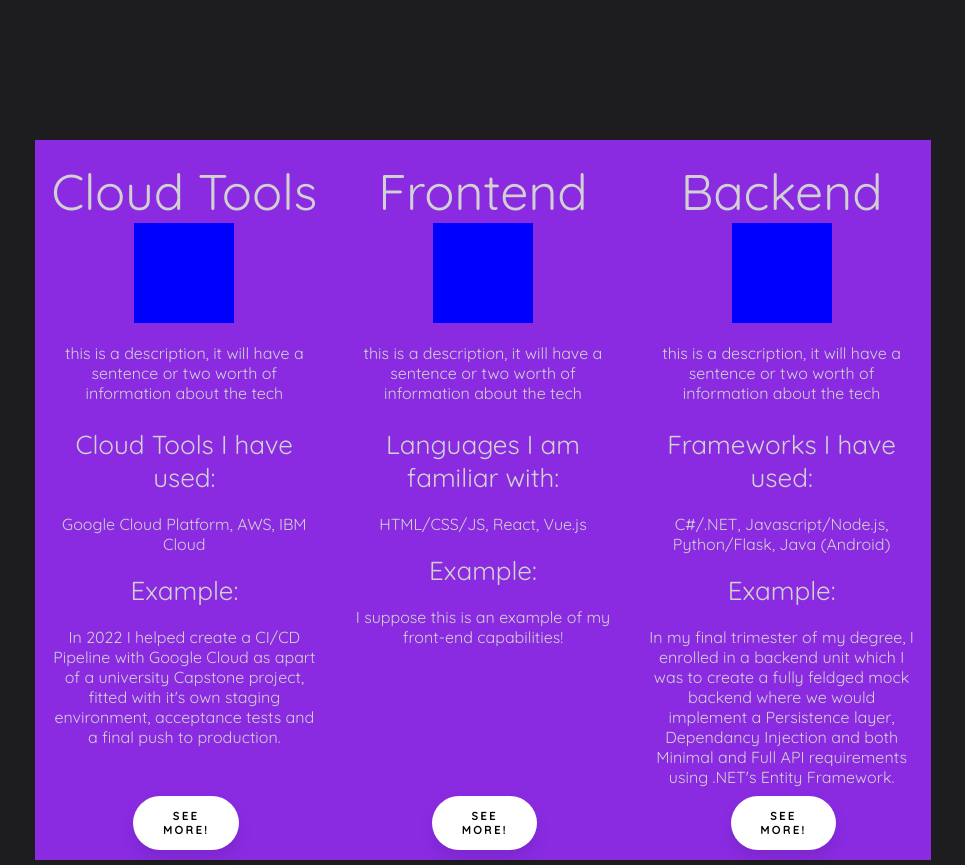
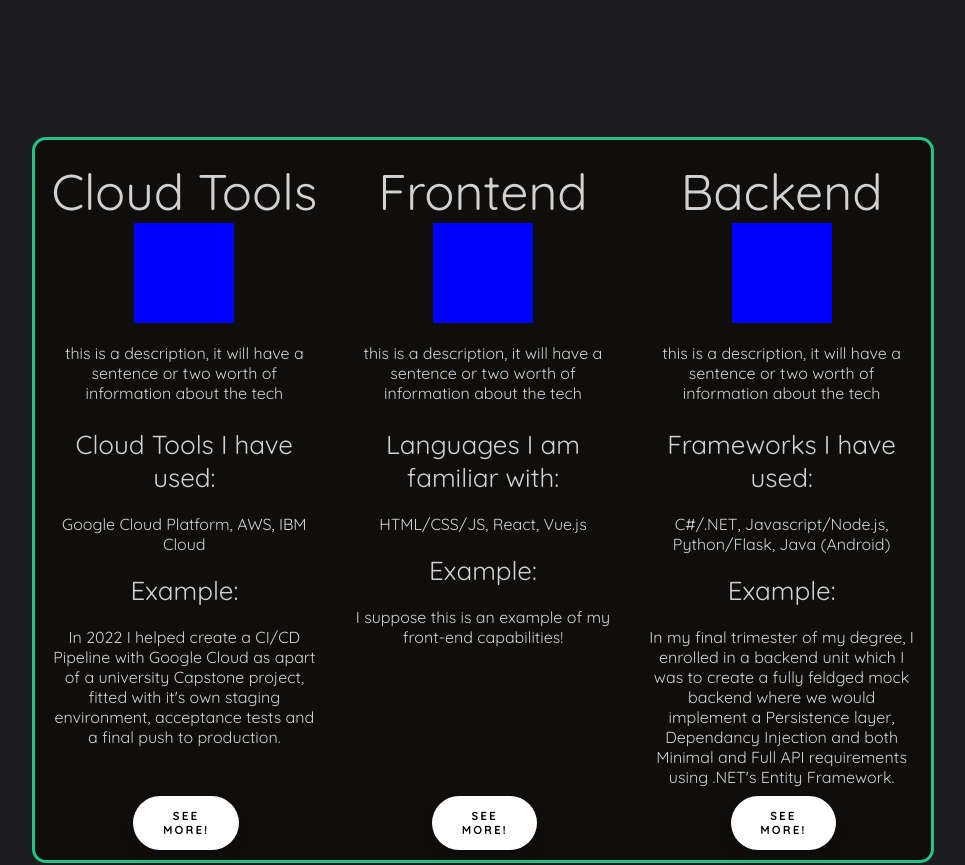
Before and after one commit to mleen4/portfolio-site, a React (Create React App) app: page / in a window 1280 px wide. Shown: the part 1600-2465 px from the top of the page, without its empty margins (157-1122 px from the left). Built offline with nearby package versions, Linux system fonts and the light colour scheme.

Commit message:
potential color palette - added border to knowledge table

```diff
--- a/src/App.css
+++ b/src/App.css
@@ -151,9 +151,12 @@ button:active {
 .knowledge-table {
   display: flex;
   margin: auto;
-  background-color: blueviolet;
+  background-color: #0F0E0D;
   width: 70%;
   height: 90%;
+  border-radius: 14px;
+  border-color: #23c483;
+  border-style: solid;
 }
 
 .knowledge-column {
@@ -166,6 +169,7 @@ button:active {
   /* padding: 30px 20px; */
   text-align: center;
   position: relative;
+
 }
 
 .knowledge-column h3{
```
